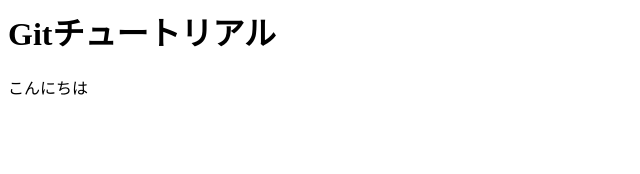
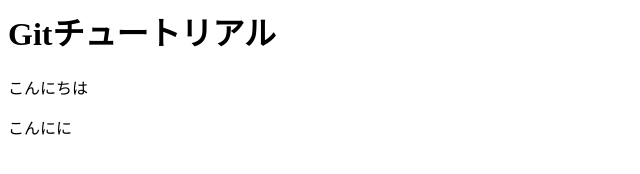
Before and after one commit to hakubei/git_tutorial, a plain HTML site: page index.html in a window 1280 px wide. Shown: the full height of the page, 0-640 px from the left. Drawn offline with Linux system fonts and the light colour scheme.

Commit message:
proactice

```diff
--- a/index.html
+++ b/index.html
@@ -1,2 +1,3 @@
 <h1>Gitチュートリアル</h1>
 <p>こんにちは</p>
+<p>こんにに</p>
```
